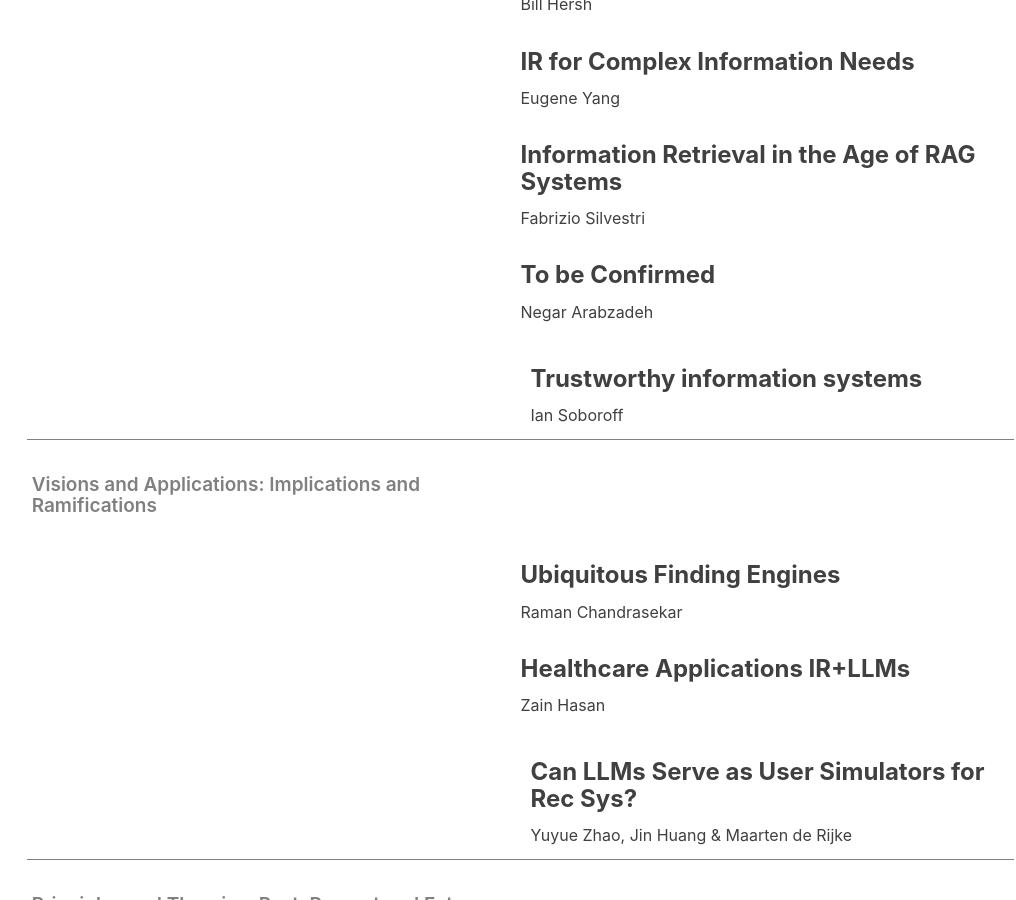
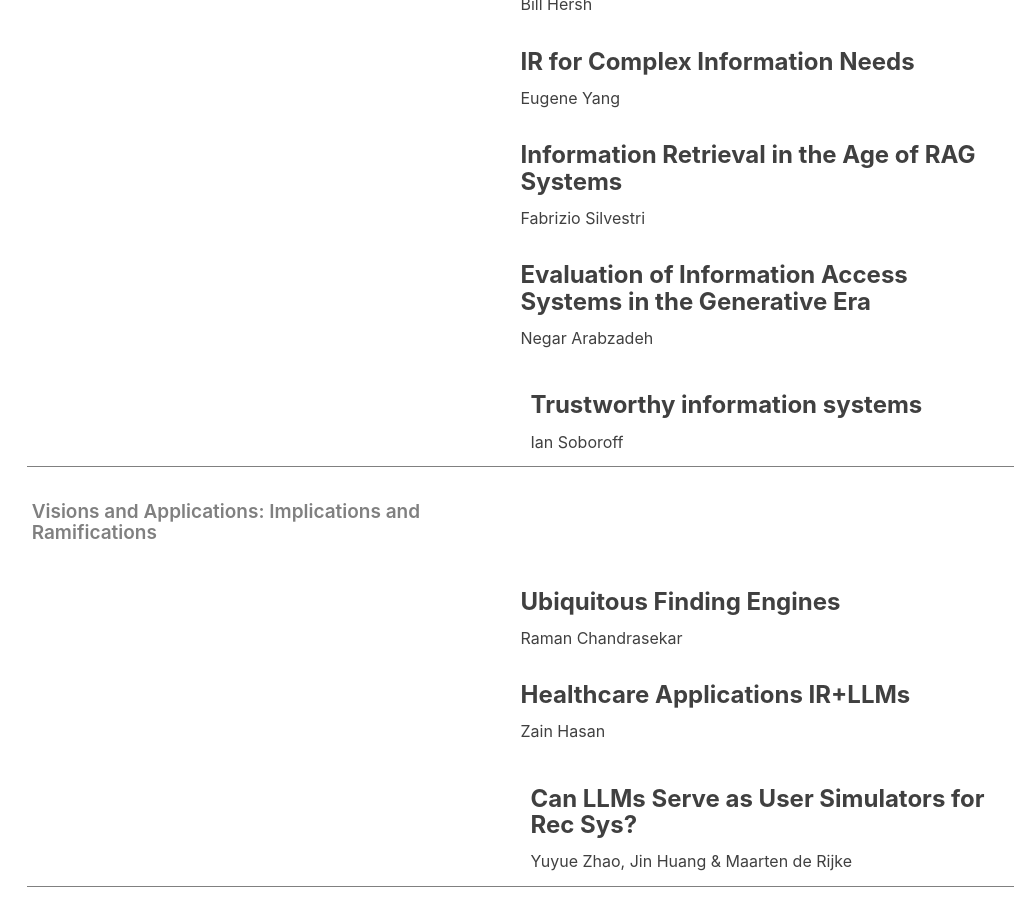
Before and after one commit to SearchFutures/SearchFutures.github.io, a Jekyll site: the page built from index.md, in a window 1280 px wide and 900 px high, scrolled down 2610 px. Shown: the whole window, without its empty margins (95-1111 px from the left). Built offline with Jekyll 4.4.1, drawn with Linux system fonts in a browser that asks for light colours; nearby versions of some CDN libraries; our own code applies the rules of GitHub Pages for plain Markdown files.

Commit message:
Update Negar's talk title

```diff
--- a/index.md
+++ b/index.md
@@ -78,7 +78,7 @@ Workshop: March 24, 2024
     </tr>
      <tr>
       <td> </td>
-      <td>   <h3>To be Confirmed   </h3>   Negar Arabzadeh    </td>
+      <td>   <h3> Evaluation of Information Access Systems in the Generative Era </h3>   Negar Arabzadeh    </td>
     </tr>
     <tr>
       <td style="border-bottom: 1px solid gray; padding: 10px; width: 50%;"> </td>
```
